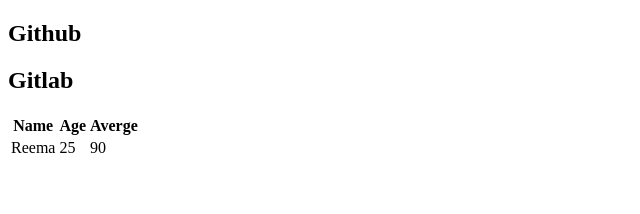
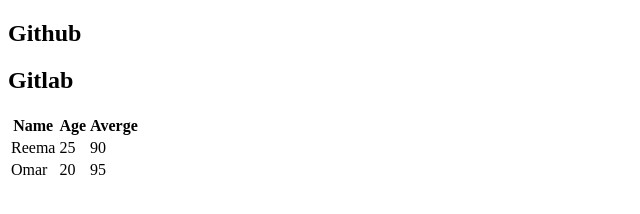
Before and after one commit to ReemaAAsker/html_task_table, a plain HTML site: page index.html in a window 1280 px wide. Shown: the full height of the page, 0-640 px from the left. Drawn offline with Linux system fonts and the light colour scheme.

Commit message:
Update index.html
update file by add  new student info in the table

```diff
--- a/index.html
+++ b/index.html
@@ -24,6 +24,11 @@
                     <td>25</td>
                     <td>90</td>
                 </tr>
+                <tr>
+                    <td>Omar</td>
+                    <td>20</td>
+                    <td>95</td>
+                </tr>
             </tbody>
         </table>
     </body>
```
